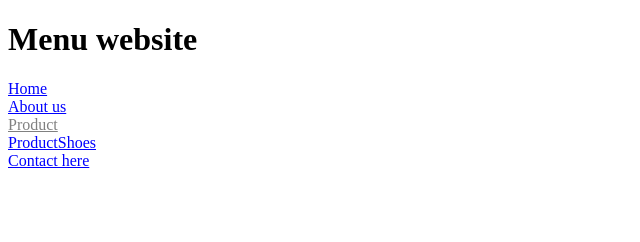
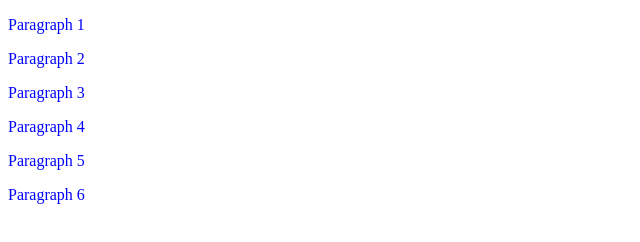
Before and after one commit to QuocAn108/JQuery_Learning, a plain HTML site: page JQuery/Import/index.html in a window 1280 px wide. Shown: the whole page, without its empty margins (0-640 px from the left). Drawn offline with Linux system fonts and the light colour scheme.

Commit message:
Selector with index

```diff
--- a/JQuery/Import/index.html
+++ b/JQuery/Import/index.html
@@ -8,26 +8,11 @@
     <script src="js/main.js"></script>
   </head>
   <body>
-    <script>
-      $(function () {
-        $("a[href ='home.html']").css("color", "red"); // Selects the link with href 'home.html' and changes its color to red
-        $("a[href != 'home.html']").css("color", "#333");
-        // Selects all links except the one with href 'home.html' and changes their color to #333
-        $("a[href *= 'product']").css("color", "red");
-        // Selects all links with href containing 'Product' and changes their color to red
-        $("a[href |= 'product']").css("color", "blue"); // Selects all links with href starting and follow by - with 'Product' and changes their color to blue
-        $("a[href ^= 'product']").css("color", "green"); // Selects all links with href starting with 'Product' and changes their color to green
-        $("a[href $= 't.html']").css("color", "wheat"); // Selects all links with href ending with 'Product' and changes their color to yellow
-        $("a[title ~= 'About']").css("color", "black"); // Selects all links with title containing 'About' and around have space and changes their color to black
-        $("a[href]").css("color", "blue"); // Selects all links with href and changes their color to blue
-        $("a[href *= 'product'][title *= ' ']").css("color", "gray"); // Selects all links with href containing 'Product' and title containing ' ' and changes their color to gray , selector multi attribute
-      });
-    </script>
-    <h1>Menu website</h1>
-    <a href="home.html" title="Home">Home</a><br />
-    <a href="about.html" title="About us">About us</a><br />
-    <a href="product.html" title="Product a">Product</a><br />
-    <a href="product-shoes.html" title="ProductShoes">ProductShoes</a><br />
-    <a href="contact.html" title="Contact here">Contact here</a><br />
+    <p>Paragraph 1</p>
+    <p>Paragraph 2</p>
+    <p>Paragraph 3</p>
+    <p>Paragraph 4</p>
+    <p>Paragraph 5</p>
+    <p>Paragraph 6</p>
   </body>
 </html>
--- a/JQuery/Import/js/main.js
+++ b/JQuery/Import/js/main.js
@@ -25,3 +25,30 @@
 //   $("#box1").css("background-color", "black");
 //   $("#box2, #box3").css("background-color", "gold");
 // });
+// $(function () {
+//   $("a[href ='home.html']").css("color", "red"); // Selects the link with href 'home.html' and changes its color to red
+//   $("a[href != 'home.html']").css("color", "#333");
+//   // Selects all links except the one with href 'home.html' and changes their color to #333
+//   $("a[href *= 'product']").css("color", "red");
+//   // Selects all links with href containing 'Product' and changes their color to red
+//   $("a[href |= 'product']").css("color", "blue"); // Selects all links with href starting and follow by - with 'Product' and changes their color to blue
+//   $("a[href ^= 'product']").css("color", "green"); // Selects all links with href starting with 'Product' and changes their color to green
+//   $("a[href $= 't.html']").css("color", "wheat"); // Selects all links with href ending with 'Product' and changes their color to yellow
+//   $("a[title ~= 'About']").css("color", "black"); // Selects all links with title containing 'About' and around have space and changes their color to black
+//   $("a[href]").css("color", "blue"); // Selects all links with href and changes their color to blue
+//   $("a[href *= 'product'][title *= ' ']").css("color", "gray"); // Selects all links with href containing 'Product' and title containing ' ' and changes their color to gray , selector multi attribute
+// });
+$(function () {
+  $("p:first").css("color", "red"); // selector mount to index first
+  $("p:last").css("color", "blue"); // selector mount to index last
+  $("p:eq(2)").css("color", "green"); // selector mount to index 2
+  $("p:lt(3)").css("color", "darkBlue"); // selector mount to index less than 3
+  $("p:gt(3)").css("color", "darkRed"); // selector mount to index greater than 3
+  $("p:even").css("color", "purple"); // selector mount to index even
+  $("p:odd").css("color", "orange"); // selector mount to index odd
+  $("p:contains('1')").css("color", "yellow"); // selector mount to index contains 1
+  $("p:not('p.p2')").css("color", "blue"); // selector mount to index not 1
+  //   $("p:has(span)").css("color", "pink"); // selector mount to index has span
+  //   $("p:parent").css("color", "pink"); // selector mount to index parent
+  //   $("p:empty").css("color", "pink"); // selector mount to index empty
+});
```
